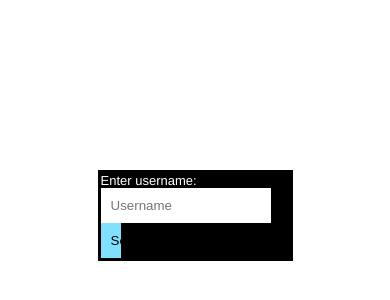
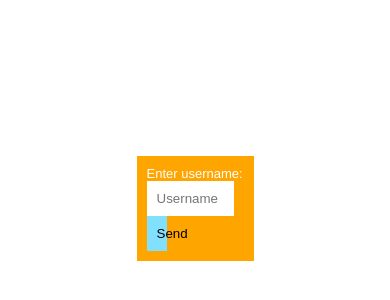
Before and after one commit to HassenH1/socket.io_test, a website: page index.html in a window 390 px wide. Shown: the part 466-766 px from the top of the page. Drawn offline with nearby package versions, Linux system fonts and the light colour scheme; no server answers.

Commit message:
i have to fix the styling

```diff
--- a/index.html
+++ b/index.html
@@ -54,6 +54,20 @@
         left: 0;
         right: 0;
         color: white;
+      }
+
+      @media screen and (max-width: 480px) {
+        #userForm {
+          background: orange;
+          padding: 10px;
+          position: fixed;
+          bottom: 0;
+          width: 30%;
+          margin: 30% auto; /* Will not center vertically and won't work in IE6/7. */
+          left: 0;
+          right: 0;
+          color: white;
+        }
       }
     </style>
   </head>
```
